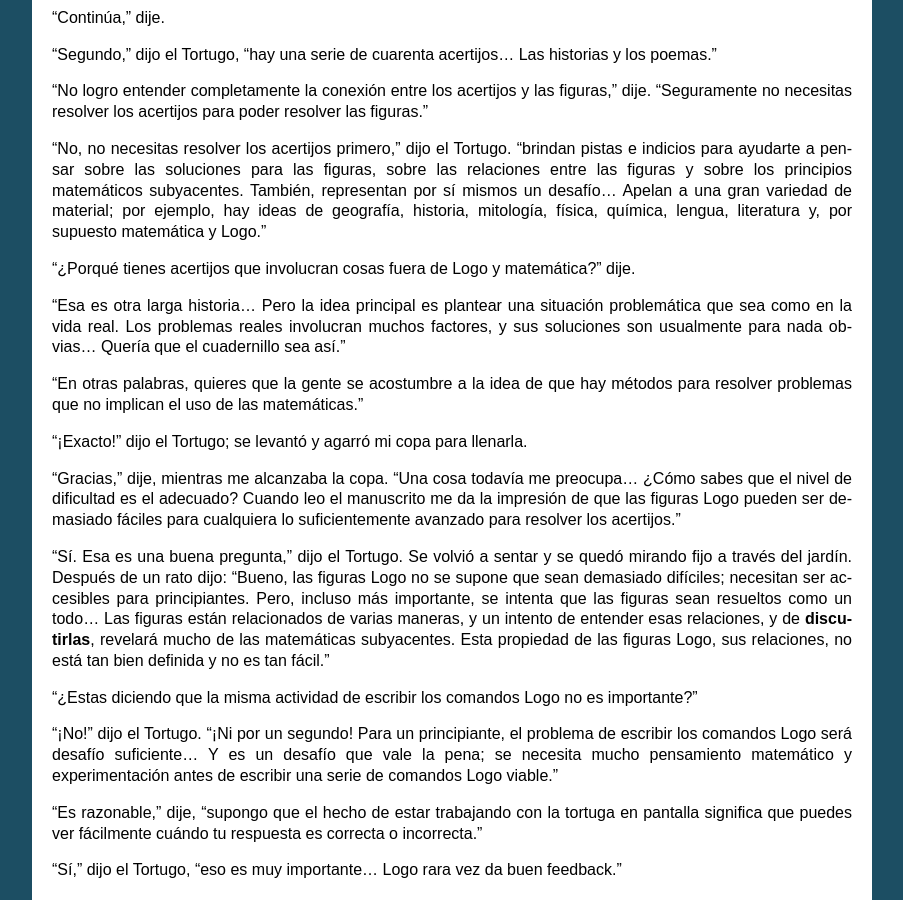
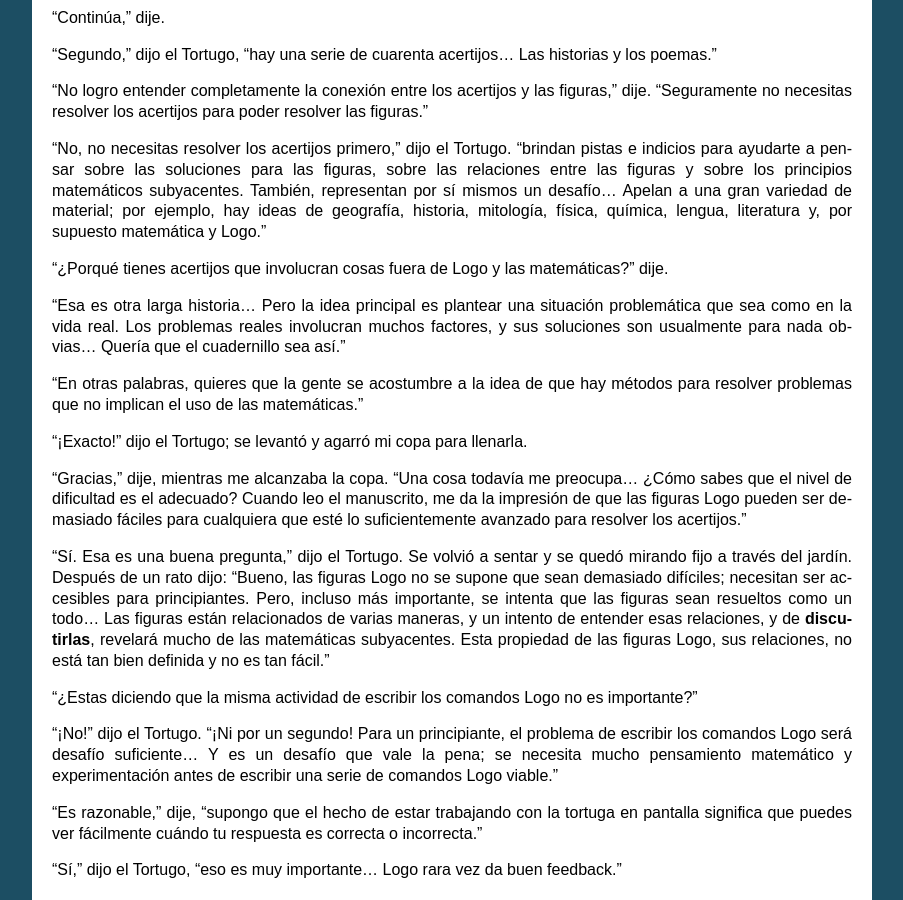
Before and after one commit to humitos/turtle-confusion-es, a Sphinx documentation site: the page built from docs/introduction.rst, in a window 1280 px wide and 900 px high, scrolled down 2384 px. Shown: the whole window, without its empty margins (198-1101 px from the left). Built offline with Sphinx 7.4.7, drawn with Linux system fonts in a browser that asks for light colours.

Commit message:
Introduction revised and finished

```diff
--- a/docs/introduction.rst
+++ b/docs/introduction.rst
@@ -101,7 +101,7 @@
 
 "No, no necesitas resolver los acertijos primero," dijo el Tortugo. "brindan pistas e indicios para ayudarte a pensar sobre las soluciones para las figuras, sobre las relaciones entre las figuras y sobre los principios matemáticos subyacentes. También, representan por sí mismos un desafío... Apelan a una gran variedad de material; por ejemplo, hay ideas de geografía, historia, mitología, física, química, lengua, literatura y, por supuesto matemática y Logo."
 
-"¿Porqué tienes acertijos que involucran cosas fuera de Logo y matemática?" dije.
+"¿Porqué tienes acertijos que involucran cosas fuera de Logo y las matemáticas?" dije.
 
 "Esa es otra larga historia... Pero la idea principal es plantear una situación problemática que sea como en la vida real. Los problemas reales involucran muchos factores, y sus soluciones son usualmente para nada obvias... Quería que el cuadernillo sea así."
 
@@ -109,7 +109,7 @@
 
 "¡Exacto!" dijo el Tortugo; se levantó y agarró mi copa para llenarla.
 
-"Gracias," dije, mientras me alcanzaba la copa. "Una cosa todavía me preocupa... ¿Cómo sabes que el nivel de dificultad es el adecuado? Cuando leo el manuscrito me da la impresión de que las figuras Logo pueden ser demasiado fáciles para cualquiera lo suficientemente avanzado para resolver los acertijos."
+"Gracias," dije, mientras me alcanzaba la copa. "Una cosa todavía me preocupa... ¿Cómo sabes que el nivel de dificultad es el adecuado? Cuando leo el manuscrito, me da la impresión de que las figuras Logo pueden ser demasiado fáciles para cualquiera que esté lo suficientemente avanzado para resolver los acertijos."
 
 "Sí. Esa es una buena pregunta," dijo el Tortugo. Se volvió a sentar y se quedó mirando fijo a través del jardín. Después de un rato dijo: "Bueno, las figuras Logo no se supone que sean demasiado difíciles; necesitan ser accesibles para principiantes. Pero, incluso más importante, se intenta que las figuras sean resueltos como un todo... Las figuras están relacionados de varias maneras, y un intento de entender esas relaciones, y de **discutirlas**, revelará mucho de las matemáticas subyacentes. Esta propiedad de las figuras Logo, sus relaciones, no está tan bien definida y no es tan fácil."
 
```
